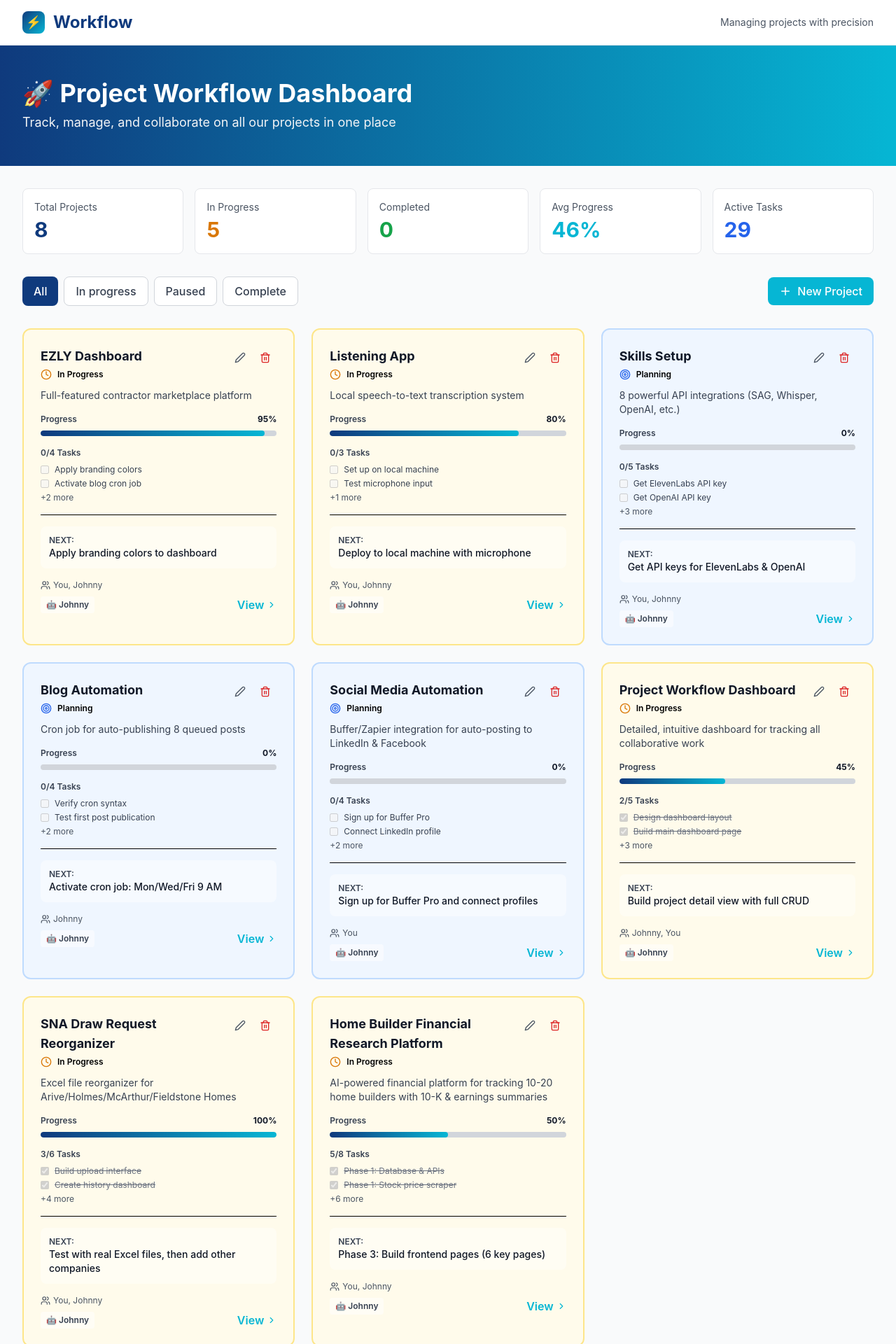
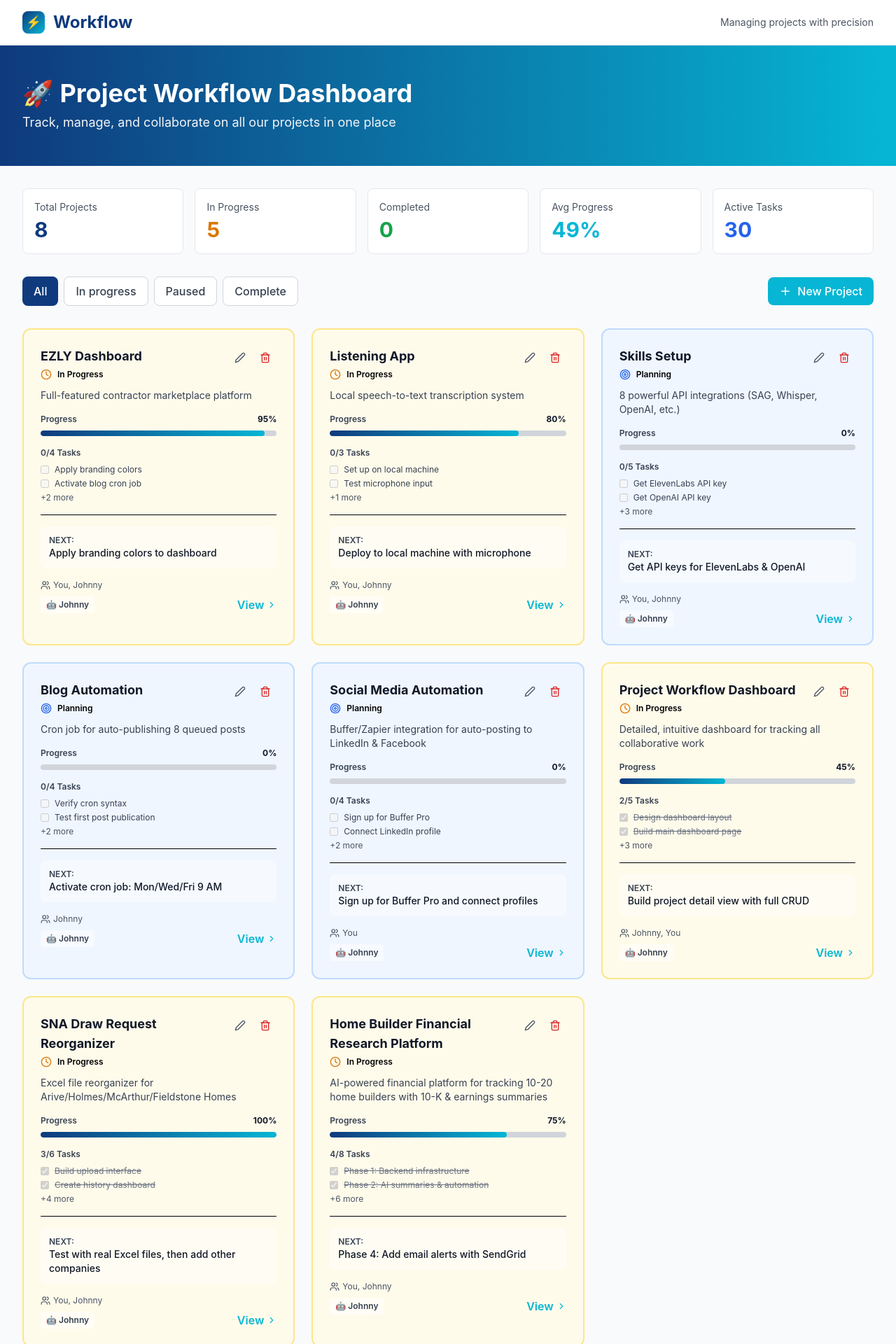
Before and after one commit to bpnelsen/project-workflow-dashboard, a Next.js app: page / in a window 1280 px wide. Shown: the top 1920 px of the page at 70% size. Built offline with nearby package versions, Linux system fonts and the light colour scheme.

Commit message:
Update Home Builder platform: Phase 3 complete (75% progress)

```diff
--- a/app/page.tsx
+++ b/app/page.tsx
@@ -162,20 +162,20 @@ export default function Dashboard() {
       name: 'Home Builder Financial Research Platform',
       description: 'AI-powered financial platform for tracking 10-20 home builders with 10-K & earnings summaries',
       status: 'in-progress',
-      progress: 50,
+      progress: 75,
       tasks: [
-        { id: 't32', title: 'Phase 1: Database & APIs', completed: true, dueDate: '2026-03-05' },
-        { id: 't33', title: 'Phase 1: Stock price scraper', completed: true, dueDate: '2026-03-05' },
-        { id: 't34', title: 'Phase 2: Claude AI wrapper', completed: true, dueDate: '2026-03-05' },
-        { id: 't35', title: 'Phase 2: 10-K & earnings processing', completed: true, dueDate: '2026-03-05' },
-        { id: 't36', title: 'Phase 2: GitHub Actions automation', completed: true, dueDate: '2026-03-05' },
-        { id: 't37', title: 'Phase 3: Frontend (Next.js)', completed: false, dueDate: '2026-03-24' },
-        { id: 't38', title: 'Phase 4: Alerts & email', completed: false, dueDate: '2026-03-27' },
-        { id: 't39', title: 'Phase 5: Deploy to Vercel MVP', completed: false, dueDate: '2026-03-30' },
+        { id: 't32', title: 'Phase 1: Backend infrastructure', completed: true, dueDate: '2026-03-05' },
+        { id: 't33', title: 'Phase 2: AI summaries & automation', completed: true, dueDate: '2026-03-05' },
+        { id: 't34', title: 'Phase 3: Frontend (5 pages)', completed: true, dueDate: '2026-03-05' },
+        { id: 't35', title: 'Phase 3: Supabase integration', completed: true, dueDate: '2026-03-05' },
+        { id: 't36', title: 'Phase 4: Alert emails (SendGrid)', completed: false, dueDate: '2026-03-10' },
+        { id: 't37', title: 'Phase 4: GitHub Actions alerts', completed: false, dueDate: '2026-03-10' },
+        { id: 't38', title: 'Phase 5: Vercel deployment', completed: false, dueDate: '2026-03-12' },
+        { id: 't39', title: 'Phase 5: Production testing', completed: false, dueDate: '2026-03-15' },
       ],
       team: ['You', 'Johnny'],
-      lastUpdated: '2026-03-05 07:15',
-      nextAction: 'Phase 3: Build frontend pages (6 key pages)',
+      lastUpdated: '2026-03-05 07:20',
+      nextAction: 'Phase 4: Add email alerts with SendGrid',
       priority: 'high',
       aiAssistant: 'Johnny'
     }
```
